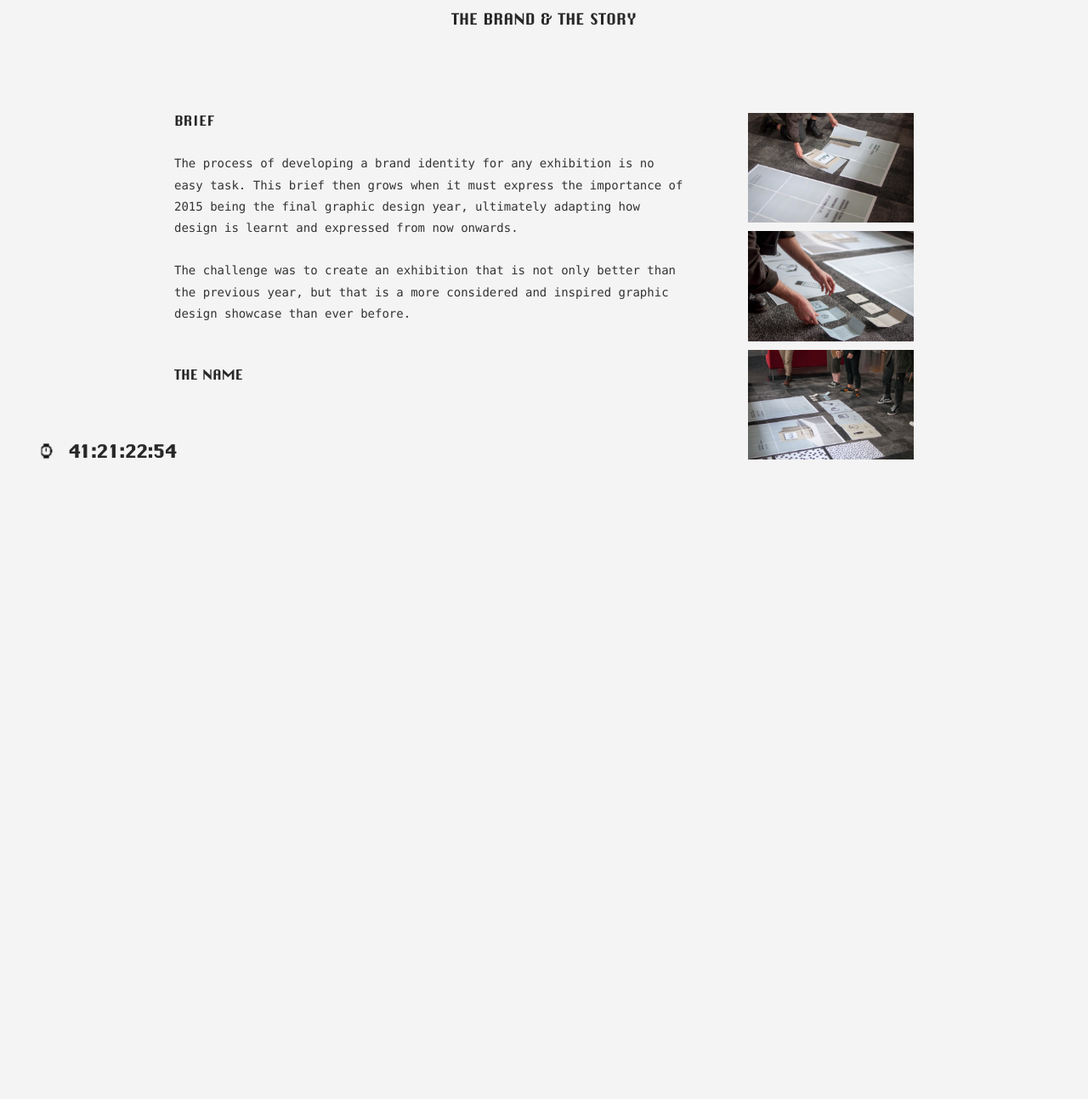
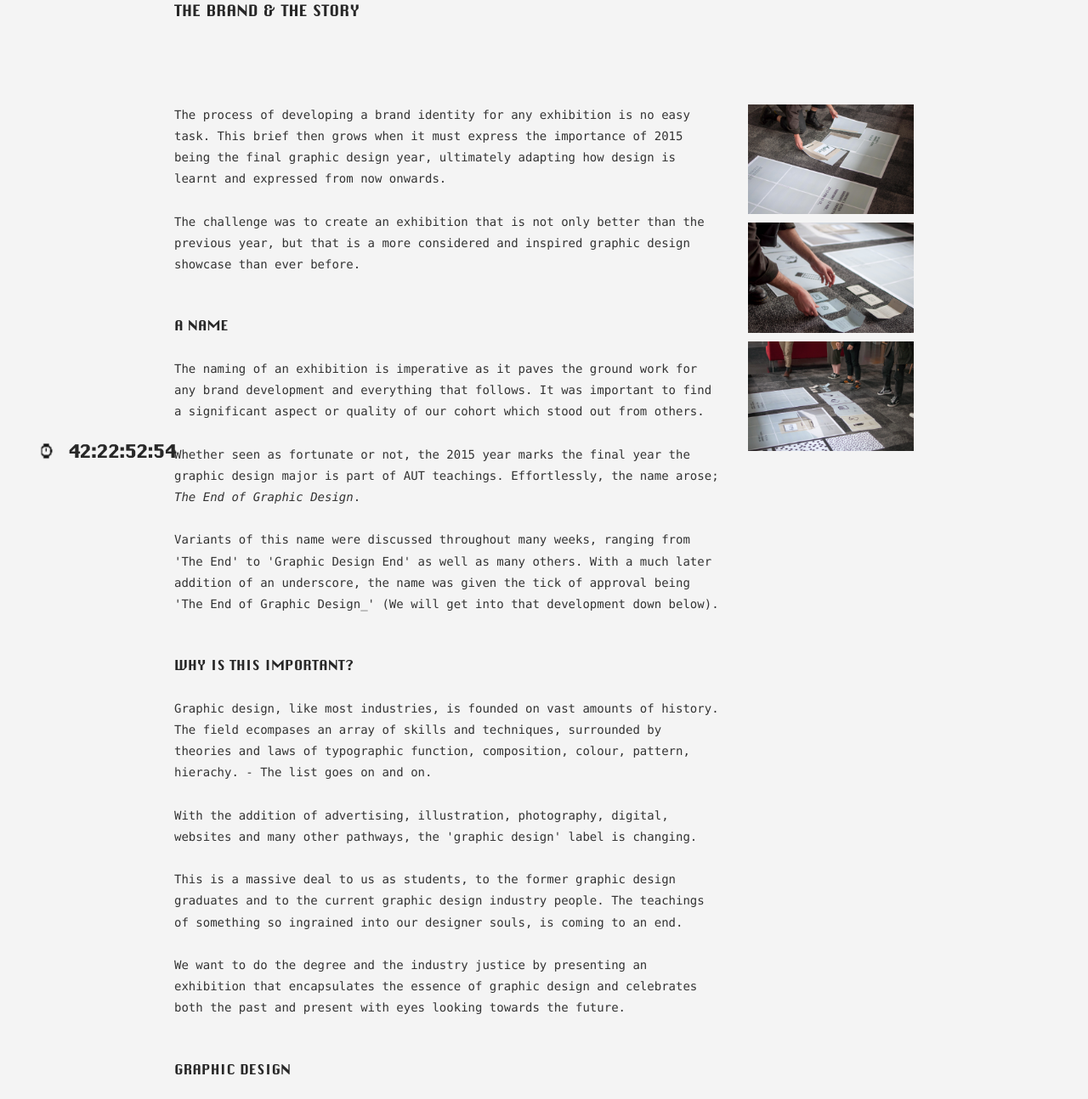
Before and after one commit to finnclark/theend, a plain HTML site: page about.html in a window 1280 px wide. Shown: the part 227-1521 px from the top of the page at 85% size. Before the commit the page ends 879 px from the top, so only its background shows below. Drawn offline with nearby package versions, Linux system fonts and the light colour scheme.

Commit message:
changed timer, added about content and changed titles to left align

```diff
--- a/about.html
+++ b/about.html
@@ -53,13 +53,11 @@ j=d.createElement(s),dl=l!='dataLayer'?'&l='+l:'';j.async=true;j.src=
 					<div class="col-md-12">
 						<div class="page-header">
 
-							<div class="col-md-12">
+							<div class="col-md-12 about-title">
 								<h3>The brand &amp; the story</h3>
 							</div>
 
 							<div class="col-md-9 about-body">
-
-								<h3>Brief</h3>
 
 								<p>
 								The process of developing a brand identity for any exhibition is no easy task. This brief then grows when it must express the importance of 2015 being the final graphic design year, ultimately adapting how design is learnt and expressed from now onwards.
@@ -69,7 +67,37 @@ j=d.createElement(s),dl=l!='dataLayer'?'&l='+l:'';j.async=true;j.src=
 								<!-- An explanation of the brand process goes here. Why the name, computer, hello, colours, typeface etc... -->
 								</p>
 
-								<h3>The Name</h3>
+								<h3>A Name</h3>
+
+								<p>The naming of an exhibition is imperative as it paves the ground work for any brand development and everything that follows. It was important to find a significant aspect or quality of our cohort which stood out from others.
+								<br><br>
+								Whether seen as fortunate or not, the 2015 year marks the final year the graphic design major is part of AUT teachings. Effortlessly, the name arose; <br><i>The End of Graphic Design</i>.
+								<br><br>
+								Variants of this name were discussed throughout many weeks, ranging from 'The End' to 'Graphic Design End' as well as many others. With a much later addition of an underscore, the name was given the tick of approval being 'The End of Graphic Design_' (We will get into that development down below).
+								</p>
+
+
+								<h3>Why is this important?</h3>
+
+								<p>Graphic design, like most industries, is founded on vast amounts of history. The field ecompases an array of skills and techniques, surrounded by theories and laws of typographic function, composition, colour, pattern, hierachy. - The list goes on and on.
+								<br><br>
+								With the addition of advertising, illustration, photography, digital, websites and many other pathways, the 'graphic design' label is changing.
+								<br><br>
+								This is a massive deal to us as students, to the former graphic design graduates and to the current graphic design industry people. The teachings of something so ingrained into our designer souls, is coming to an end.
+								<br><br>
+								We want to do the degree and the industry justice by presenting an exhibition that encapsulates the essence of graphic design and celebrates both the past and present with eyes looking towards the future.
+								</p>
+
+								<h3>Graphic Design</h3>
+
+								<p>Graphic design, like most industries, is founded on vast amounts of history. The field ecompases an array of skills and techniques, surrounded by theories and laws of typographic function, composition, colour, pattern. The list goes on.
+								<br><br>
+								With the addition of advertising, illustration, photography, digital, websites and many other pathways, the 'graphic design' label is changing.
+								<br><br>
+								This is a massive deal to us as students, to the former graphic design graduates and to the current graphic design industry people. The teachings of something so ingrained into our designer souls, is coming to an end.
+								<br><br>
+								We want to do the degree and the industry justice by presenting an exhibition that encapsulates the essence of graphic design and celebrates both the past and present with eyes looking towards the future.
+								</p>
 							</div>
 
 							<div class="col-md-3">
@@ -111,7 +139,7 @@ j=d.createElement(s),dl=l!='dataLayer'?'&l='+l:'';j.async=true;j.src=
 	<script type="text/javascript">
 	      $(function(){
 	        $('#future_date').countdowntimer({
-	          dateAndTime : "2015/11/11 17:00:00",
+	          dateAndTime : "2015/11/12 18:30:00",
 	          size : "lg"
 	        });
 	      });
--- a/css/style.css
+++ b/css/style.css
@@ -525,13 +525,15 @@ ul, li{
 }
 
 .page-body, .page-header{
-	text-align: center;
+	text-align: left;
 	width: 900px;
 	margin: 0 auto;
 }
 
 .page-header{
-	margin: 240px auto 240px;
+	width: 600px;
+	text-align: left;
+	margin: 330px auto 380px;
 	padding: 0;
 	border: none;
 }
@@ -539,7 +541,7 @@ ul, li{
 .page-header p{
 	width: 600px;
 	text-align: left !important;
-	margin: 60px auto;
+	margin: 40px auto 0;
 }
 
 .page-container h3{
@@ -610,6 +612,13 @@ ul, li{
 /*About*/
 
 
+.about-title{
+	margin-top: -100px;
+}
+
+.about-container .page-header{
+	width: 900px;
+}
 
 .about-container .page-header p{
 	margin: 0;
@@ -621,6 +630,7 @@ ul, li{
 
 .about-body p{
 	margin-bottom: 50px !important;
+	width: 100%;
 }
 
 .about-body h3{
```
Also changed, not shown: contact.html (+1 -1 lines), index.html (+1 -1 lines), progress.html (+2 -2 lines).
